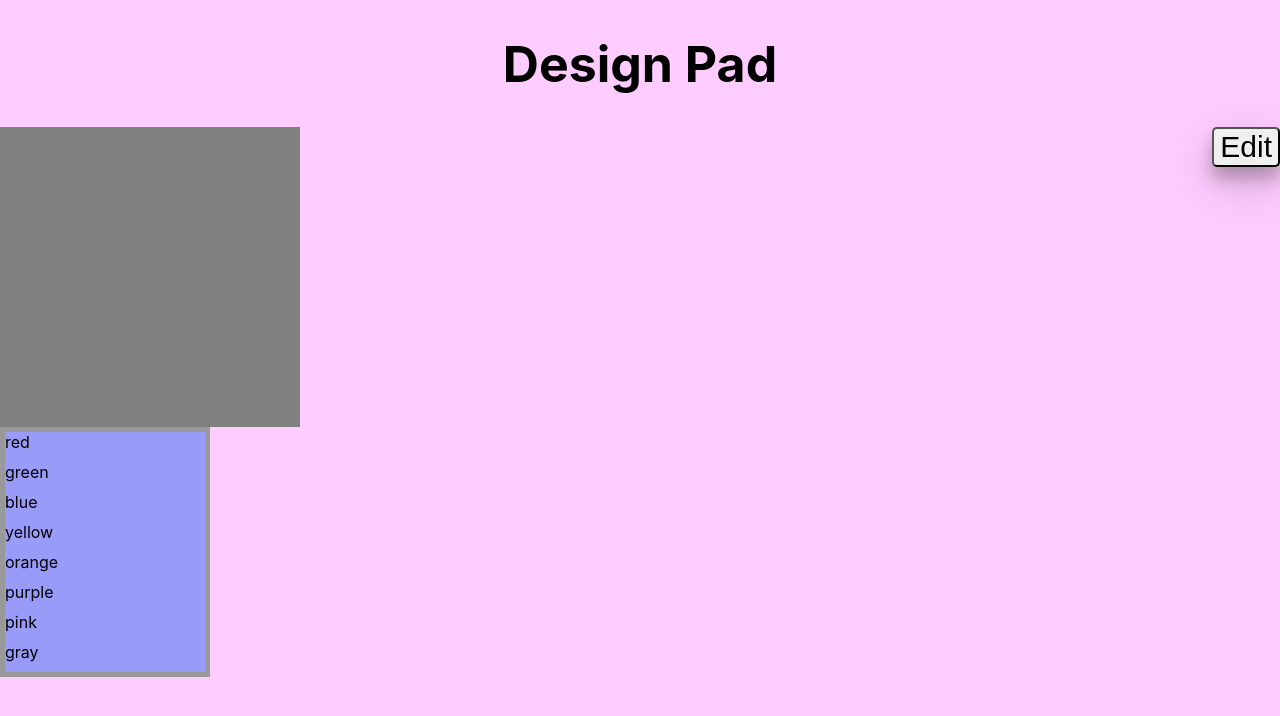
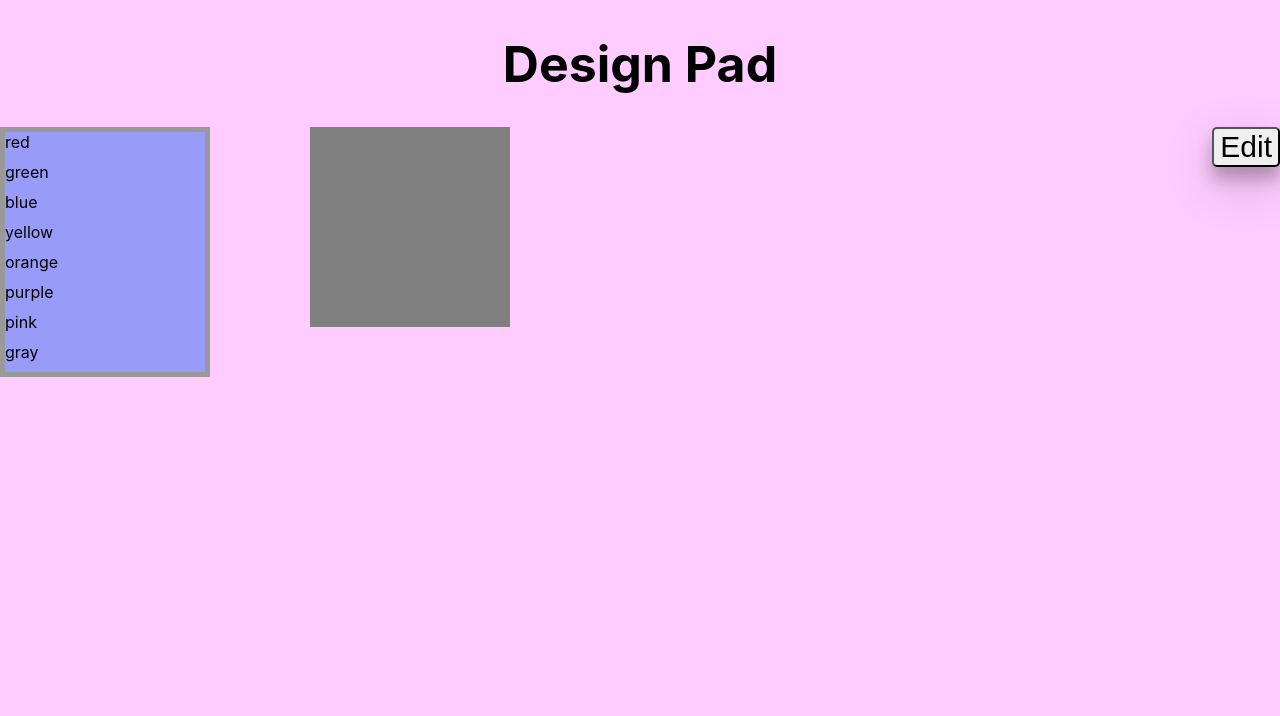
Before and after one commit to 464squad/design-pad, a React (Create React App) app: page / in a window 1280 px wide. Shown: the top 716 px of the page. Built offline with nearby package versions, Linux system fonts and the light colour scheme.

Commit message:
fixed design container to have iput and and pad container next to each other

```diff
--- a/src/components/DesignContainer.js
+++ b/src/components/DesignContainer.js
@@ -13,8 +13,9 @@ function DesignContainer(){
             <button className="container-button">Edit</button>
         </div>
         <div className="designBoard" >
-            <DesignPad/>
-            <PadInput/>
+          <PadInput/>
+          <DesignPad/>
+
         </div>
         </div>
 
--- a/src/components/DesignPad.js
+++ b/src/components/DesignPad.js
@@ -1,5 +1,5 @@
 import React from 'react';
-
+import './design.css';
 
 class DesignPad extends React.Component{
     state = {
@@ -19,8 +19,8 @@ class DesignPad extends React.Component{
       render() {
         return (
           <div
-            className="pad"
-            style={{ backgroundColor: this.state.color , height:"300px", width: "300px"}}
+            className="pad-container"
+            style={{ backgroundColor: this.state.color , height:"200px", width: "200px", marginLeft: "100px" }}
             onDragOver={this.handleDragOver}
             onDrop={this.handleDrop}
           ></div>
--- a/src/components/Input.js
+++ b/src/components/Input.js
@@ -5,7 +5,8 @@ import React from 'react'
 class Input extends React.Component{
     render(){
         return(
-            <div style={{
+            <div className = {Input}
+            style={{
                   width: "50px", height: "30px"
             }
             }>
--- a/src/components/PadInput.js
+++ b/src/components/PadInput.js
@@ -1,5 +1,4 @@
 import React from 'react';
-import styles from './design.css'
 import Input from './Input'
 
 
@@ -7,7 +6,7 @@ export default function PadInput(props) {
 
     return (
       <div
-        className={styles.PadInput}
+        className={PadInput}
         style={{
           border: props.edit ? "thick solid #100f0f" : "thick solid #9a9999",
           backgroundColor: props.edit ? "#002bf5" : "#999bf8",
--- a/src/components/design.css
+++ b/src/components/design.css
@@ -14,30 +14,19 @@ body{
     float: right;
 }
 
-/* PadInput Section */
+.designBoard{
+flex-direction: row;
+display: flex;
+}
+
 .pad-input{
-    display: flex;
-  justify-content: center;
-  align-items: center;
-  border: #8c8dca;
-  width: 100px;
-  height: 60px;
-  margin-bottom: 30px;
-  display: flex;
-  flex-wrap: wrap;
-  justify-content: space-around;
-  width: 230px;
-  padding: 20px;
-    /* grid-template-columns: auto auto auto;
-    grid-template-rows: 80px 200px;
-    grid-gap: 10px;
-    background-color: #2196F3;
-    display: flex;
-    flex-wrap: wrap;
-    justify-content: space-around;
-    width: 230px;
-    padding: 20px;
-    display: grid; */
+
+ }
+
+.pad-container{
 
 
 }
+.Input{
+
+}
```
